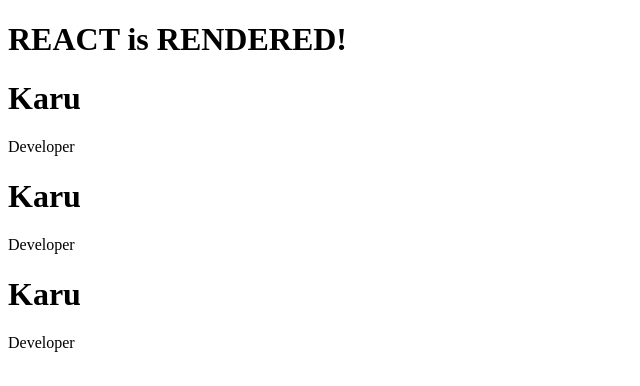
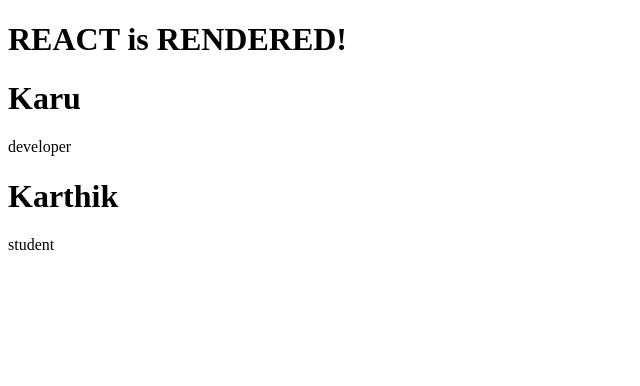
Before and after one commit to karthik-balasubramanyam15/Pure-React, a plain HTML site: page src/index.html in a window 1280 px wide. Shown: the whole page, without its empty margins (0-640 px from the left). Drawn offline with nearby package versions, Linux system fonts and the light colour scheme.

Commit message:
Using Person Object with props

```diff
--- a/src/index.html
+++ b/src/index.html
@@ -13,13 +13,13 @@
     <script src="https://unpkg.com/react@16.8.6/umd/react.development.js"></script>
     <script src="https://unpkg.com/react-dom@16.8.6/umd/react-dom.development.js"></script>
     <script>
-        const Person = () => {
+        const Person = (props) => {
             return React.createElement(
                 "div",
                 {},
                 [
-                    React.createElement("h1", {}, "Karu"),
-                    React.createElement("p", {}, "Developer")
+                    React.createElement("h1", {}, props.name),
+                    React.createElement("p", {}, props.occupation)
                 ]
             )
         }
@@ -28,8 +28,8 @@
                 "div",
                 {},
                 React.createElement('h1', {}, 'REACT is RENDERED!'),
-                React.createElement(Person),
-                React.createElement(Person),
+                React.createElement(Person, { name: 'Karu', occupation: 'developer' }),
+                React.createElement(Person, { name: 'Karthik', occupation: 'student' }),
                 React.createElement(Person)
             )
         }
```
